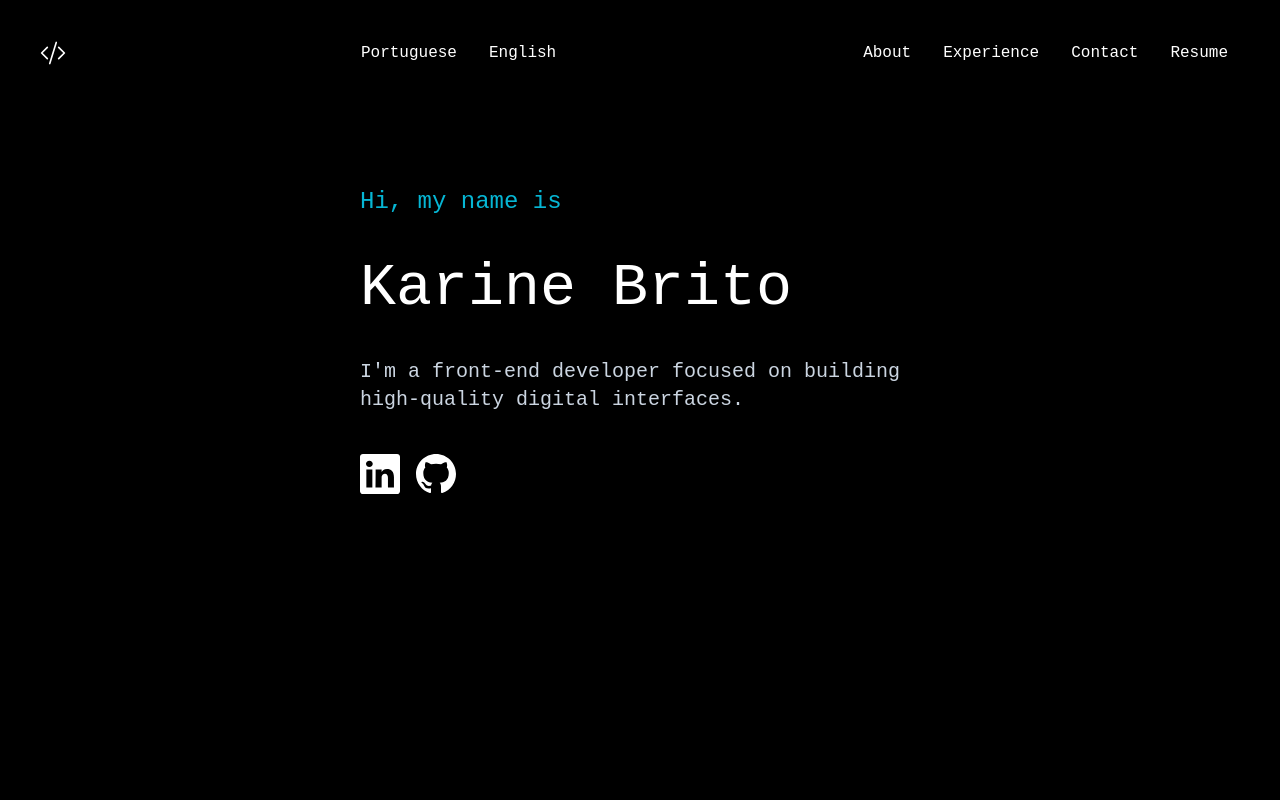
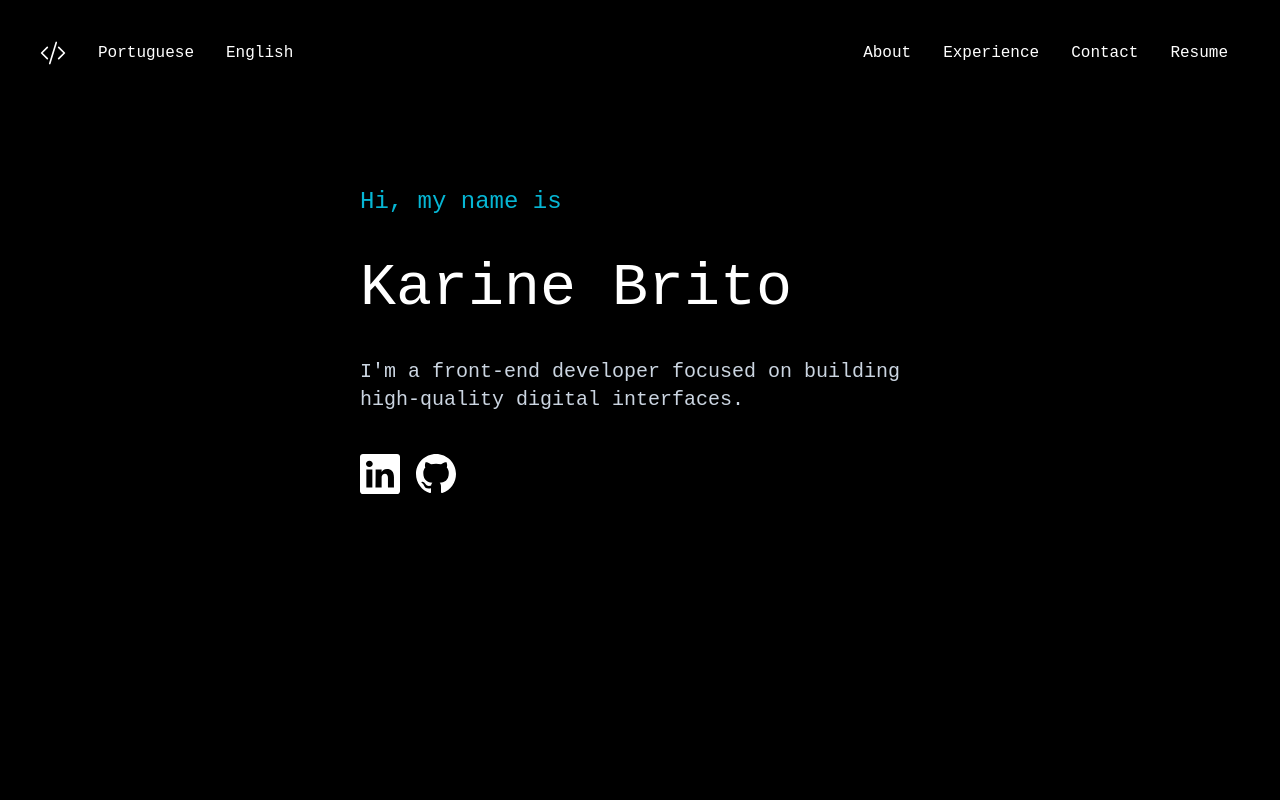
Before and after one commit to karinebrito/karinebrito.github.io, a React (Vite) app: page / in a window 1280 px wide. Shown: the top 800 px of the page. Built offline with nearby package versions, Linux system fonts and the light colour scheme.

Commit message:
aligning buttons

```diff
--- a/src/components/nav.tsx
+++ b/src/components/nav.tsx
@@ -35,12 +35,14 @@ const Nav = () => {
     <>
       <div className='font-roboto text-white'>
         <div className='flex items-center justify-between p-10 lg:flex-row'>
-          <div>
-            <BsCodeSlash size={26} className='text-white'/>
-          </div>
-          <div>
-            <button onClick={() => changeLanguage('pt')} className='mr-8'>{t('portugues')}</button>
-            <button onClick={() => changeLanguage('en')}>{t('english')}</button>
+          <div className='flex items-center'>
+            <div>
+              <BsCodeSlash size={26} className='text-white'/>
+            </div>
+            <div className='ml-8'>
+              <button onClick={() => changeLanguage('pt')} className='mr-8'>{t('portugues')}</button>
+              <button onClick={() => changeLanguage('en')}>{t('english')}</button>
+            </div>
           </div>
           <div className='space-x-4 text-3x1'>
             <div className='xs:hidden md:hidden lg:block space-x-2'>
```
